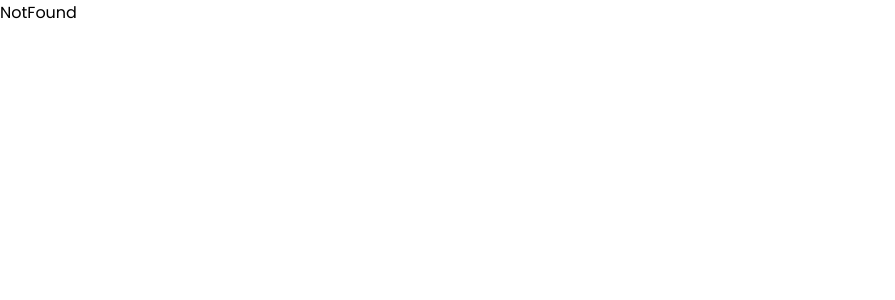
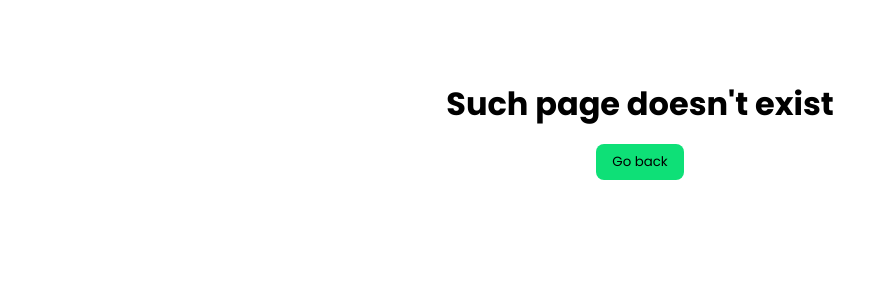
Before and after one commit to chronosgit/currencies, a Vue app: page /not-found in a window 1280 px wide. Shown: the top 300 px of the page, without its empty margins (0-895 px from the left). Built offline with nearby package versions, Linux system fonts and the light colour scheme.

Commit message:
feat: updated 404 and gome

```diff
--- a/src/pages/Home.vue
+++ b/src/pages/Home.vue
@@ -1,5 +1,5 @@
 <template>
-	<p>Home</p>
+	<main>Home</main>
 </template>
 
 <script>
--- a/src/pages/NotFound.vue
+++ b/src/pages/NotFound.vue
@@ -1,3 +1,45 @@
 <template>
-	NotFound
+	<main class="main">
+		<h1 class="heading">
+			Such page doesn't exist
+		</h1>
+
+		<button
+			class="button"
+			@click="redirectBack"
+		>
+			Go back
+		</button>
+	</main>
 </template>
+
+<script>
+	export default {
+		name: 'NotFound',
+		methods: {
+			redirectBack() {
+				this.$router.back();
+			}
+		},
+	}
+</script>
+
+<style scoped>
+	.main {
+		margin: 0 auto;
+		padding-block: 5rem;
+		text-align: center;
+	}
+
+	.button {
+		margin-block-start: 1rem;
+		padding: 0.5rem 1rem;
+		background-color: var(--color-lime);
+		border: none;
+		border-radius: 0.5rem;
+	}
+
+	.button:hover {
+		background-color: var(--color-lime-dark);;
+	}
+</style>
```
